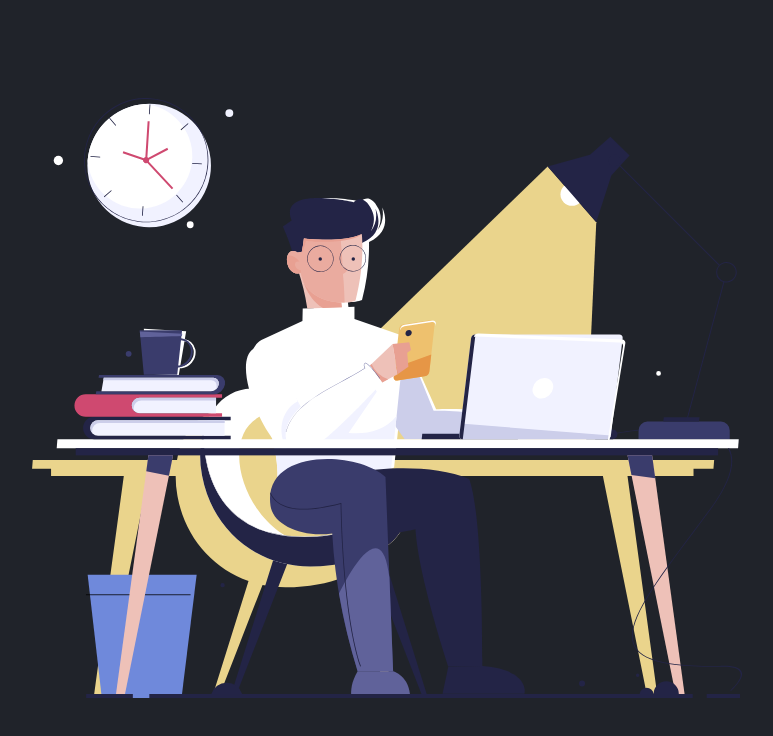
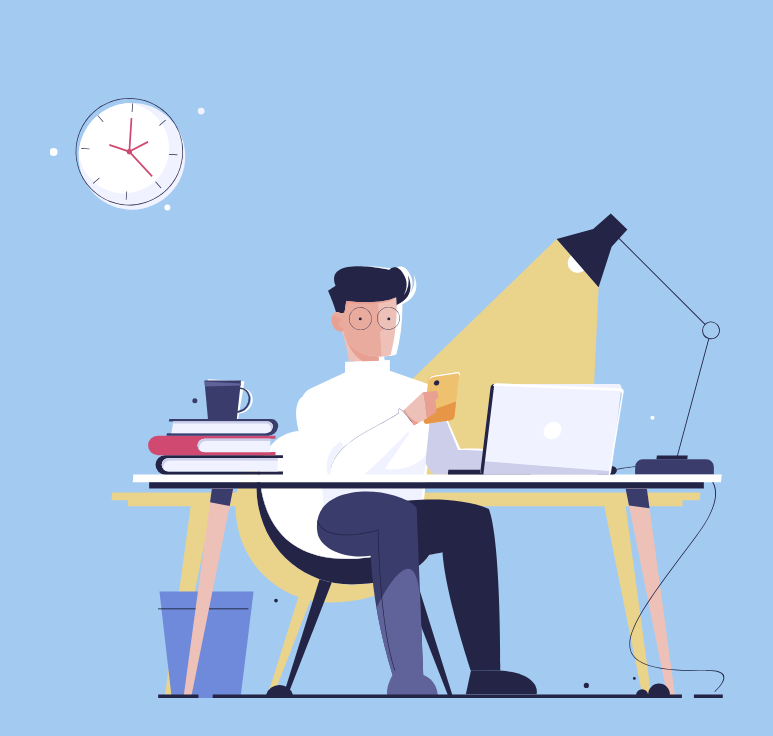
Before and after one commit to tanthuann/working-table, a React (Create React App) app: page / in a window 1280 px wide. Shown: the top 736 px of the page, without its empty margins (253-1026 px from the left). Built offline with nearby package versions, Linux system fonts and the light colour scheme.

Commit message:
chore: prepare theme

```diff
--- a/src/styles/global.scss
+++ b/src/styles/global.scss
@@ -1,3 +1,5 @@
+@import "./variables.scss";
+
 body {
   margin: 0;
 }
@@ -11,6 +13,6 @@ body {
   .app {
     position: relative;
     height: 100%;
-    background: #20232a;
+    background: #a3caf1;
   }
 }
--- /dev/null
+++ b/src/styles/variables.scss
@@ -0,0 +1,9 @@
+:root {
+  $primary-background: #a3caf1;
+  $shadow-color: transparent;
+}
+
+:html[data-theme="dark"] {
+  $primary-background: #a3caf1;
+  $shadow-color: #ead48c;
+}
```
Also changed, not shown: public/working-table.svg.
